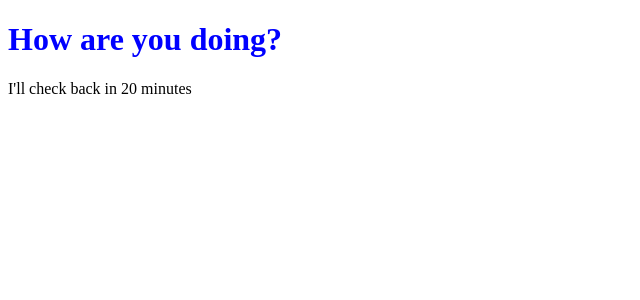
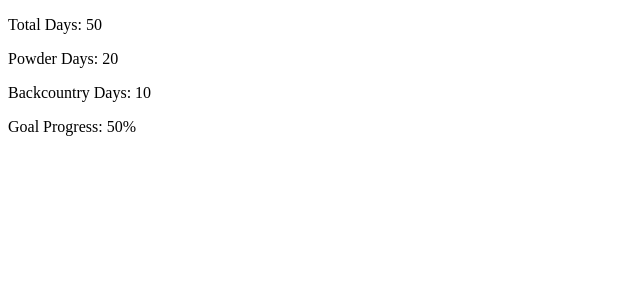
Before and after one commit to akshaypatil581/ReactJS-Essential-Training, a React (Create React App) app: page / in a window 1280 px wide. Shown: the top 300 px of the page, without its empty margins (0-640 px from the left). Built offline with nearby package versions, Linux system fonts and the light colour scheme.

Commit message:
Selected only needed functionalities from libraries explored different options for shortening the code

```diff
--- a/src/index.js
+++ b/src/index.js
@@ -1,33 +1,57 @@
-import React from 'react'
-import ReactDOM from 'react-dom'
+import React, {Component} from 'react'
+import {render} from 'react-dom'
 
+// So it's like having a huge data amd then what we do is we
+/*
+  We are storing it in js and then assigning it to the mes/props in
+  the component where we want it to be added
+  then we simply assign it into its component
+*/
+
+let skiData = {
+  total: 50,
+  powder: 20,
+  backcountry: 10,
+  goal: 100
+}
 
 // Creating first component
 // all of the component names should start with capital
-class Message extends React.Component {
-  // All react component have render method
-  /*
-  render method discribes what we want to render into dom
-  */
+class SkiDayCounter extends Component {
+  getPercent = (decimal) => {
+    return decimal * 100 + '%'
+  }
+  calGoalProgress = (total, goal) => {
+    return this.getPercent(total/goal)
+  }
+
   render() {
-    console.log(this.props);
-
+    const {total, powder, backcountry, goal} = this.props;
     return (
-      <div>
-        <h1 style={{color: this.props.color}}>{this.props.msg}</h1>
-        <p>I'll check back in {this.props.minutes} minutes</p>
-      </div>
+      <section>
+        <div>
+          <p>Total Days: {total}</p>
+        </div>
+        <div>
+          <p>Powder Days: {powder}</p>
+        </div>
+        <div>
+          <p>Backcountry Days: {backcountry}</p>
+        </div>
+        <div>
+          <p>Goal Progress: {this.calGoalProgress(total, goal)}</p>
+        </div>
+      </section>
     )
   }
 }
-
 // Right now everthing is static what if we want to do this dynamic
 // for this we will be using props, first step to work with props is to pass the data to
 // message component
 
 // for message if we are passing anyother thing than string then we have to wrap it around {} brackets
-ReactDOM.render(
-  <Message minutes={20} color="blue" msg="How are you doing?"/>,
+render(
+  <SkiDayCounter total={skiData.total} powder={skiData.powder} backcountry={skiData.backcountry} goal={skiData.goal} />,
   document.getElementById('root')
 )
 
```
